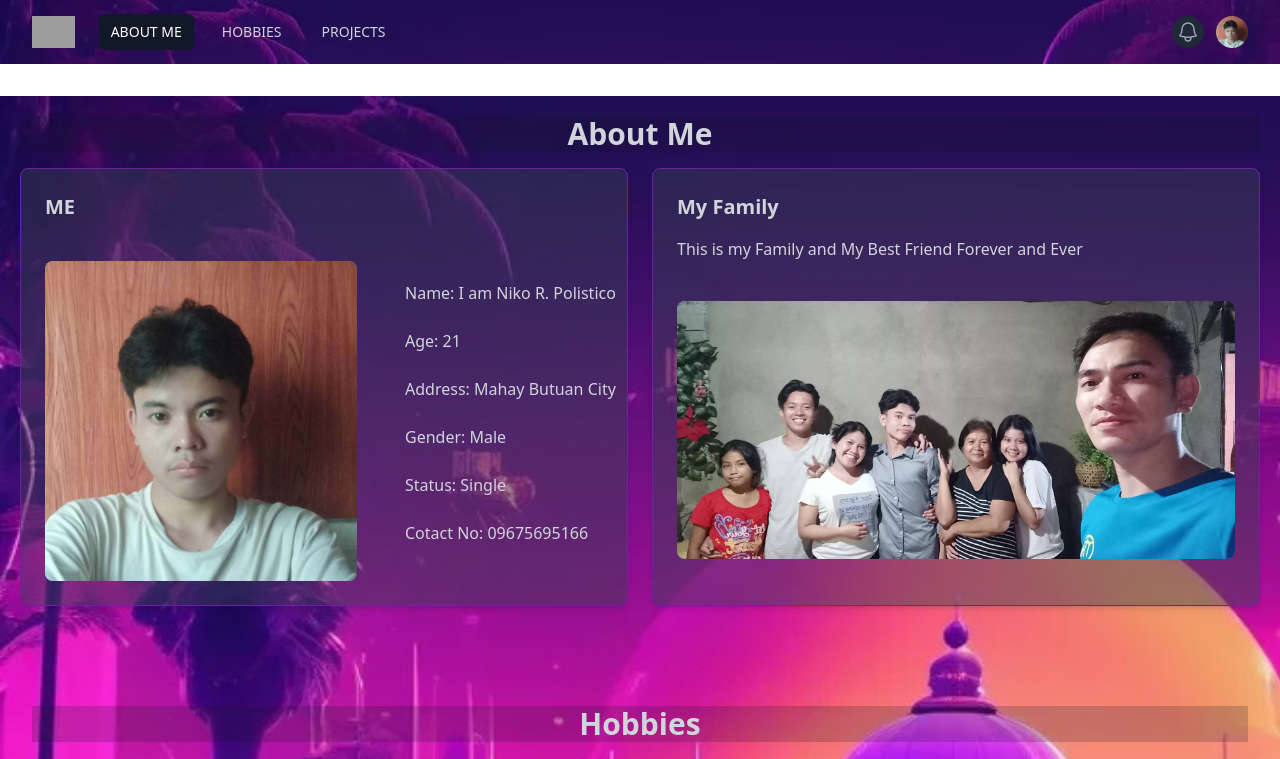
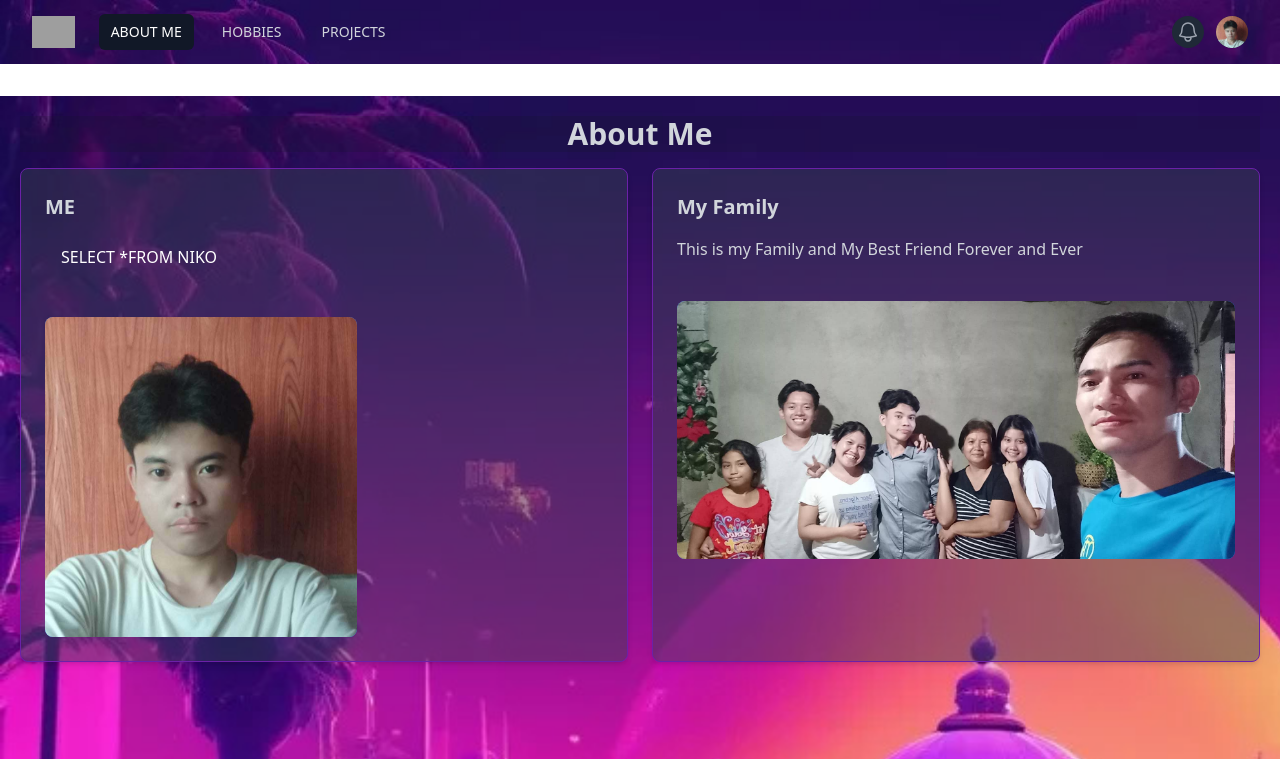
Before and after one commit to nikopolistico/TailwindAct, a website: page Page/index.html in a window 1280 px wide. Shown: the top 759 px of the page. Drawn offline with nearby package versions, Linux system fonts and the light colour scheme; grey boxes are pictures that could not be loaded.

Commit message:
Update index.html

```diff
--- a/Page/index.html
+++ b/Page/index.html
@@ -8,6 +8,7 @@
     <link rel="stylesheet" href="scroll.css">
 </head>
 <body>
+  <header>
     <nav class="bg-no-repeat bg-cover fixed top-0 left-0 w-full" style="background-image: url('/image/1.jpg');">
         <div class="mx-auto max-w-7xl px-2 sm:px-6 lg:px-8">
           <div class="relative flex h-16 items-center justify-between">
@@ -68,6 +69,7 @@
 
           </div>
       </nav>
+    </header>
       <main class="mt-24 bg-no-repeat bg-cover" style="background-image: url('/image/1.jpg');">
         <section id="About" class="p-5 flex-auto">
             <div class="p-0">
@@ -76,19 +78,23 @@
 
             <div class="grid grid-cols-1 sm:grid-cols-2 lg: gap-6">
 
-                <div class="relative bg-gray-700 bg-opacity-45 rounded-lg shadow-md p-6 border border-purple-800">
+                <div class="bg-gray-700 bg-opacity-45 rounded-lg shadow-md p-6 border border-purple-800">
                     <h2 class="text-xl font-semibold text-gray-300 mb-4">ME</h2>
+
+                    <button class="bg-purple-800 text-white px-4 py-2 rounded-md" onclick="openModal()">SELECT *FROM NIKO</button>
+
+                    <div id="modal" class="inset-0 bg-opacity-75 items-end justify-center hidden">
+                      <!-- Modal Content -->
+                      <div class="mt-2 p-2 rounded-lg shadow-lg max-w-sm w-full">
+                        <p class="font-serif font-semibold text-gray-300 mb-2">
+                          I am Niko R. Polistico<br>
+                          20 years of age<br>
+                        </p>
+                      </div>
+                    </div>
 
                     <img class="w-30 max-h-80 object-cover mt-10 rounded-lg
                     transition ease-in-out delay-150 bg-blue-500 hover:-translate-y-1 hover:scale-110 hover:bg-indigo-500 duration-300" src="/image/3.jpg" alt="">
-                    <h5 class="absolute left-96 top-28 text-gray-300">
-                    <span>Name: I am Niko R. Polistico</span><br><br>
-                    <span>Age: 21</span><br><br>
-                    <span>Address: Mahay Butuan City</span><br><br>
-                    <span>Gender: Male</span><br><br>
-                    <span>Status: Single</span><br><br>
-                    <span>Cotact No: 09675695166</span>
-                </h5>
                 </div>
 
                 <div class="bg-gray-700 bg-opacity-45 rounded-lg shadow-md p-6 border border-purple-800">
@@ -187,6 +193,14 @@
               </div>
             </div>
           </footer>
+          <script>
+            function openModal() {
+              const modal = document.getElementById('modal');
+              modal.classList.toggle('hidden');
+            }
+
+          </script>
           <script src="https://unpkg.com/boxicons@2.1.4/dist/boxicons.js"></script>
+
 </body>
 </html>
```
